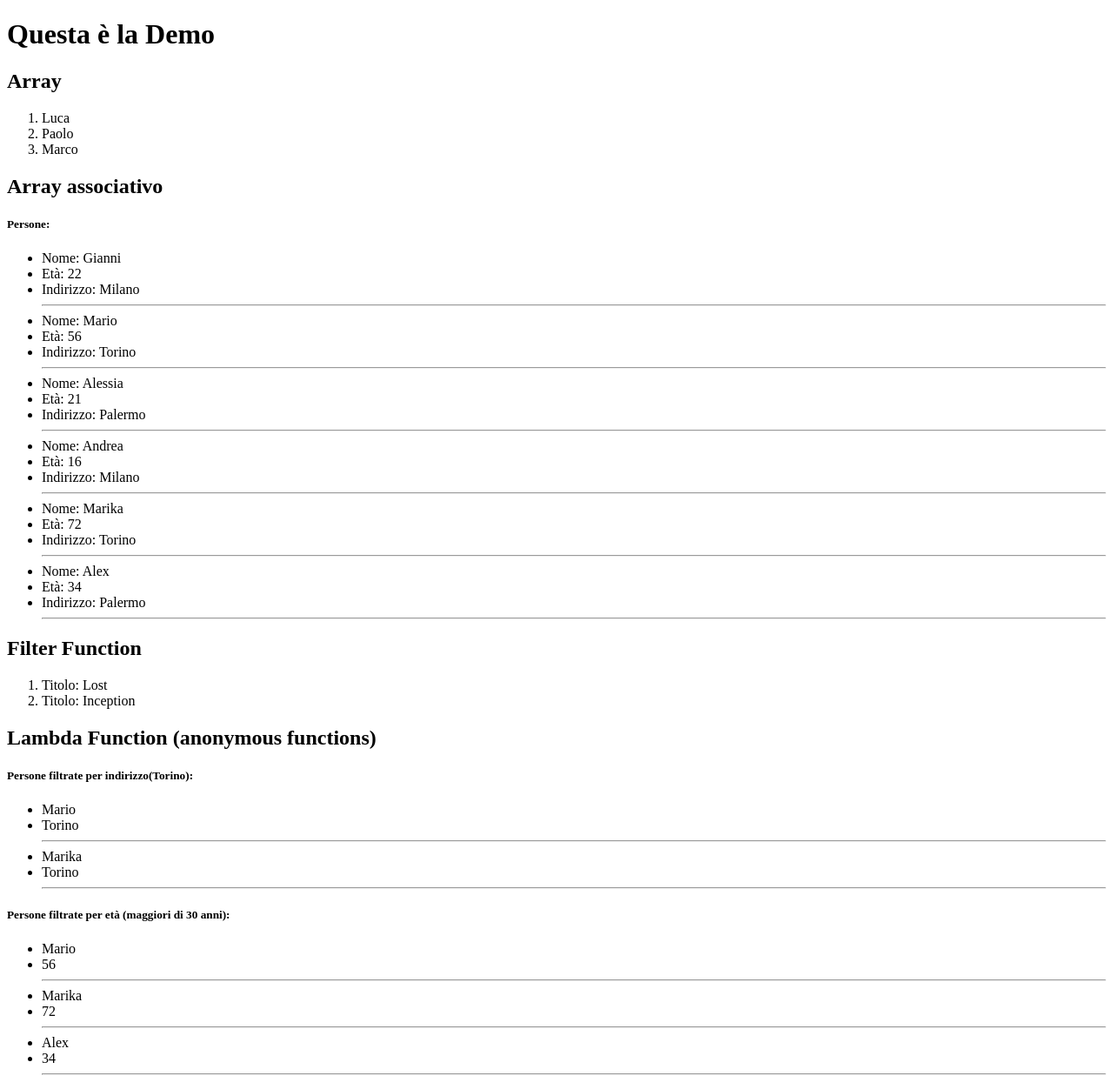
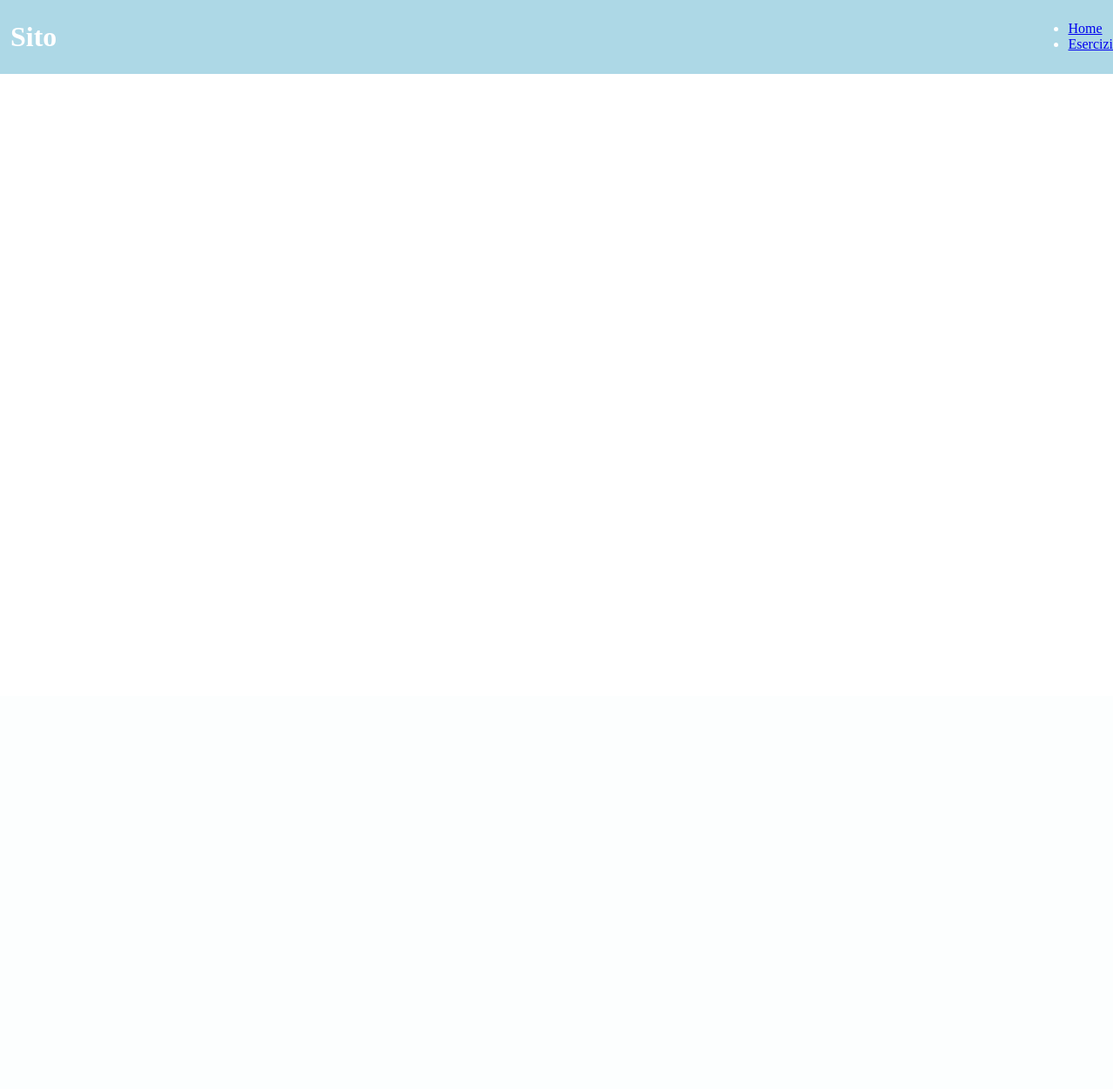
Before and after one commit to Marcomagnano93/demo-php, a PHP site: page / in a window 1280 px wide. Shown: the whole page at 87% size. After the commit the page ends 85 px from the top, so only its background shows below. Run offline with PHP 8.4, Linux system fonts and the light colour scheme.

Commit message:
ADD: pages

```diff
--- a/index.php
+++ b/index.php
@@ -1,109 +1 @@
-    <!-- PHP CONDITIONS -->
-    <?php
-    // array
-    $names = [
-        "Luca",
-        "Paolo",
-        "Marco"
-    ];
-    // associative array
-    $people = [
-            [
-                'name' => 'Gianni',
-                'age' => 22,
-                'adress' => "Milano"
-            ],
-            [
-                'name' => 'Mario',
-                'age' => 56,
-                'adress' => "Torino"
-            ],
-            [
-                'name' => 'Alessia',
-                'age' => 21,
-                'adress' => "Palermo"
-            ],
-            [
-                'name' => 'Andrea',
-                'age' => 16,
-                'adress' => "Milano"
-            ],
-            [
-                'name' => 'Marika',
-                'age' => 72,
-                'adress' => "Torino"
-            ],
-            [
-                'name' => 'Alex',
-                'age' => 34,
-                'adress' => "Palermo"
-            ]
-        ];
-
-    $movies = [
-        [
-            'title' => 'Star Wars',
-            'relaseDate' => '1987'
-        ],
-        [
-            'title' => 'Gremlins',
-            'relaseDate' => '1980'
-        ],
-        [
-            'title' => 'Lost',
-            'relaseDate' => '2007'
-        ],
-        [
-            'title' => 'Inception',
-            'relaseDate' => '2011'
-        ],
-    ];
-
-    // Functions
-
-    function filterByRelase ($movies) {
-        $filteredMovies = [];
-
-        foreach ($movies as $movie) {
-            if($movie['relaseDate'] > 2000) {
-                $filteredMovies[] = $movie;
-            }
-
-        }
-
-        return $filteredMovies;
-    }
-
-    function filter ($items, $fn) {
-        $filteredItems = [];
-
-        foreach ($items as $item){
-            if($fn($item)){
-                $filteredItems[] = $item;
-            }
-        }
-
-        return $filteredItems;
-    }
-    // Lambda functions [funzioni anonime]
-
-    $filterByAdress = filter($people, function ($person){
-
-        return $person['adress'] === 'Torino';
-    });
-
-    $filteredByAge = filter($people, function ($person){
-        return $person['age'] >= 30;
-    });
-
-    // if / else
-    $condition = true;
-
-
-    if($condition){
-        $message = "Questa è la Demo";
-    } else {
-        $message = "No!";
-    };
-
-require "index.view.php";
+<?php require "index.view.php";
--- a/index.view.php
+++ b/index.view.php
@@ -4,55 +4,46 @@
     <meta charset="UTF-8">
     <meta name="viewport" content="width=device-width, initial-scale=1.0">
     <title>Demo</title>
+    <style>
+        *{
+            padding: 0;
+            margin: 0;
+            box-sizing: border-box;
+        }
+
+        header{
+            width: 100%;
+            display: flex;
+            justify-content: space-between;
+            background-color: lightblue;
+            color: white;
+            padding: 24px 0 24px 0;
+        }
+
+        .logo{
+            margin: 0 12px 0 12px;
+        }
+
+    </style>
 </head>
 <body>
+    <header>
+        <div>
+            <h1 class="logo">Sito</h1>
+        </div>
+        <div>
+            <ul>
+                <li><a href="/index.php">Home</a></li>
+                <li><a href="/exercise.php">Esercizi</a></li>
+            </ul>
+        </div>
+    </header>
+    <main>
 
-    <!-- PHP Dynamic message -->
-    <h1>
-        <?= $message ?>
-    </h1>
+    </main>
+    <footer>
 
-    <!-- PHP Array & foreach -->
-     <h2>Array</h2>
-     <ol>
-        <?php foreach ($names as $name) : ?>
-        <li><?= $name ?></li>
-        <?php endforeach ?>
-     </ol>
+    </footer>
 
-     <h2>Array associativo</h2>
-     <h5>Persone:</h5>
-     <ul>
-        <?php foreach ($people as $person) : ?>
-            <li>Nome: <?= $person['name']; ?></li>
-            <li>Età: <?= $person['age']; ?></li>
-            <li>Indirizzo: <?= $person['adress']; ?></li> <hr>
-        <?php endforeach ?>
-     </ul>
-
-     <!-- PHP Function filter -->
-      <h2>Filter Function</h2>
-      <ol>
-        <?php foreach (filterByRelase($movies) as $movie) : ?>
-            <li>Titolo: <?= $movie['title']; ?></li>
-        <?php endforeach ?>
-      </ol>
-
-      <!-- PHP Lambda Function -->
-       <h2>Lambda Function (anonymous functions)</h2>
-       <h5>Persone filtrate per indirizzo(Torino):</h5>
-       <ul>
-        <?php foreach ($filterByAdress as $person) : ?>
-            <li><?= $person['name'] ?></li>
-            <li><?= $person['adress'] ?></li> <hr>
-        <?php endforeach ?>
-       </ul>
-       <h5>Persone filtrate per età (maggiori di 30 anni):</h5>
-       <ul>
-        <?php foreach ($filteredByAge as $person) : ?>
-            <li><?= $person['name'] ?></li>
-            <li><?= $person['age'] ?></li> <hr>
-        <?php endforeach ?>
-       </ul>
 </body>
 </html>
```
Also changed, not shown: exercise.php (added, +109 -0 lines), exercise.view.php (added, +98 -0 lines).
